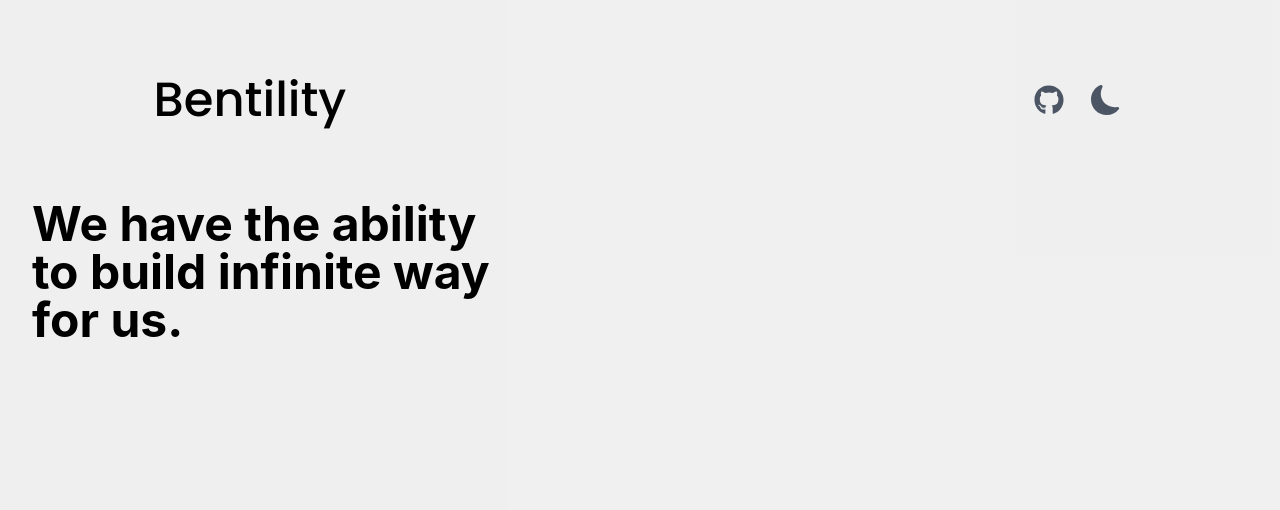
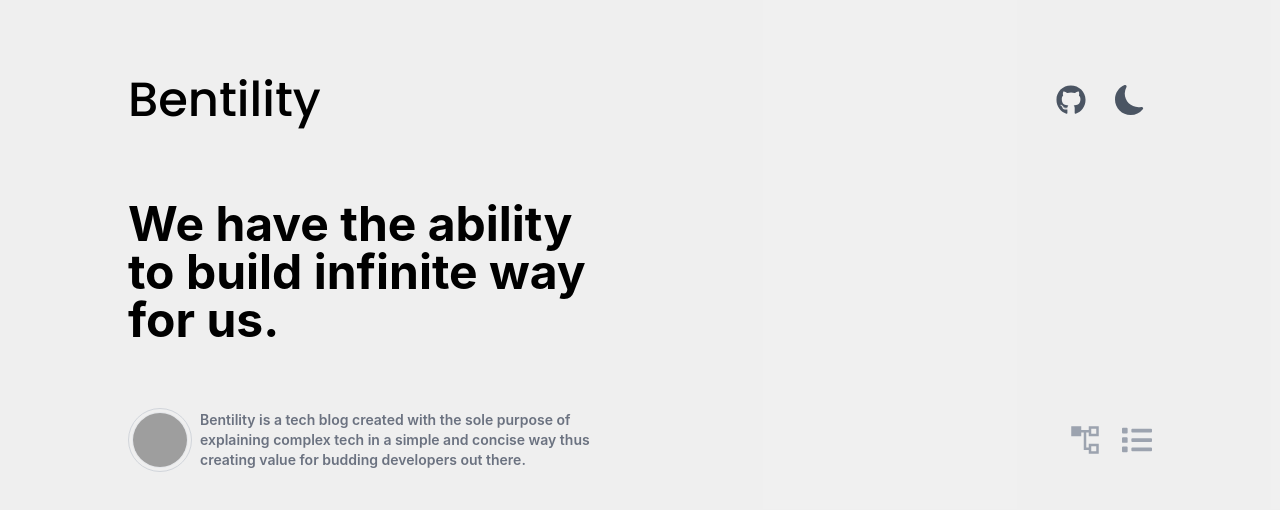
Before and after one commit to qbentil/bentility, a Next.js app: page / in a window 1280 px wide. Shown: the top 510 px of the page. Built offline with nearby package versions, Linux system fonts and the light colour scheme; grey boxes are pictures that could not be loaded; a web font is replaced by a local one.

Commit message:
Render COmponet on Homepage

```diff
--- a/pages/index.tsx
+++ b/pages/index.tsx
@@ -2,11 +2,11 @@ import Head from 'next/head'
 import Hola from '../components/Hola'
 import Navbar from '../components/Navbar'
 import type { NextPage } from 'next'
-import styles from '../styles/Home.module.css'
+import BlogHeader from '../components/BlogHeader'
 
 const Home: NextPage = () => {
   return (
-    <div className={styles.container}>
+    <div className={'items-center flex flex-col'}>
       <Head>
         <title>Bentility| Home</title>
         <meta name="description" content="Bentil's Blog| Bentility" />
@@ -14,7 +14,8 @@ const Home: NextPage = () => {
       </Head>
       <Navbar />
       <Hola message={'We have the ability to build infinite way for us.'} />
-      <main className={styles.main}>
+      <main className={`md:w-[80%] `}>
+        <BlogHeader />
       </main>
     </div>
   )
```
